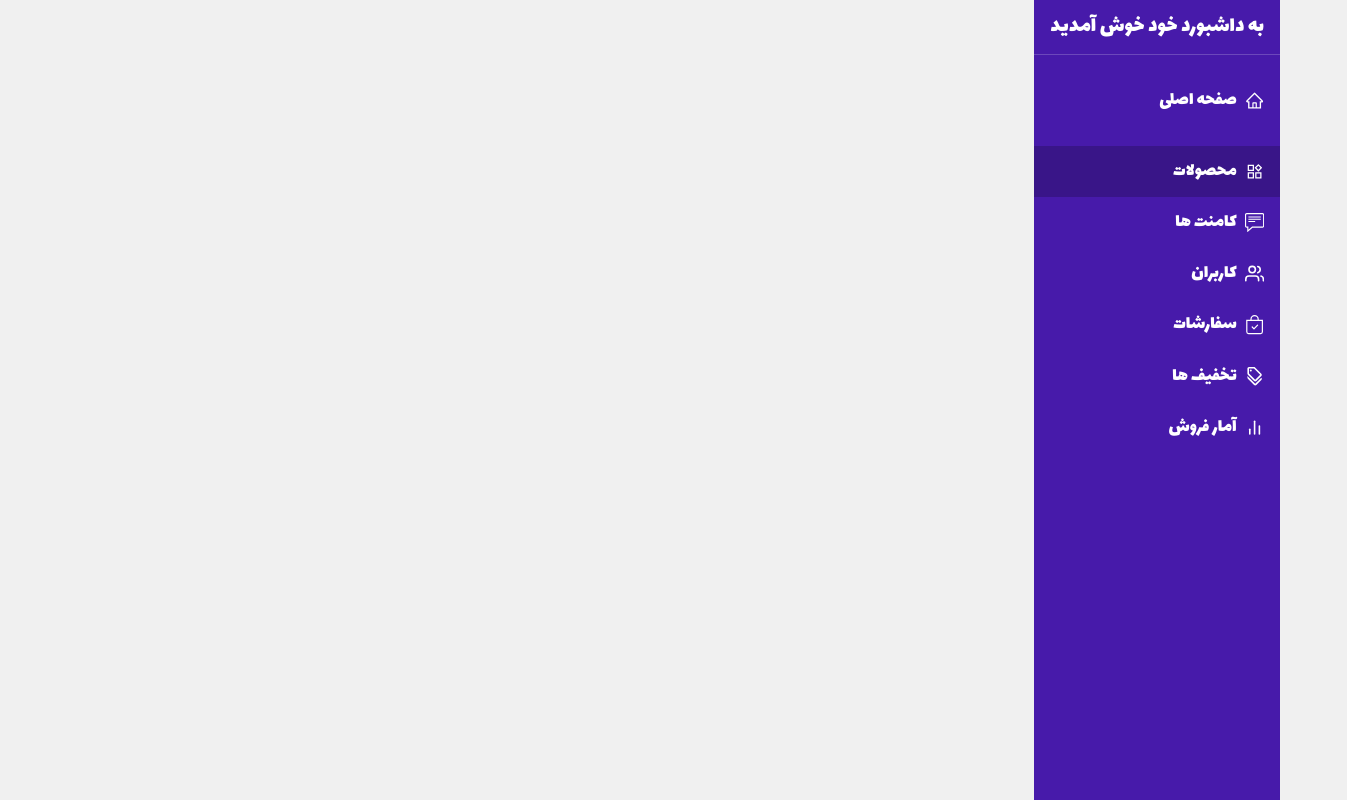
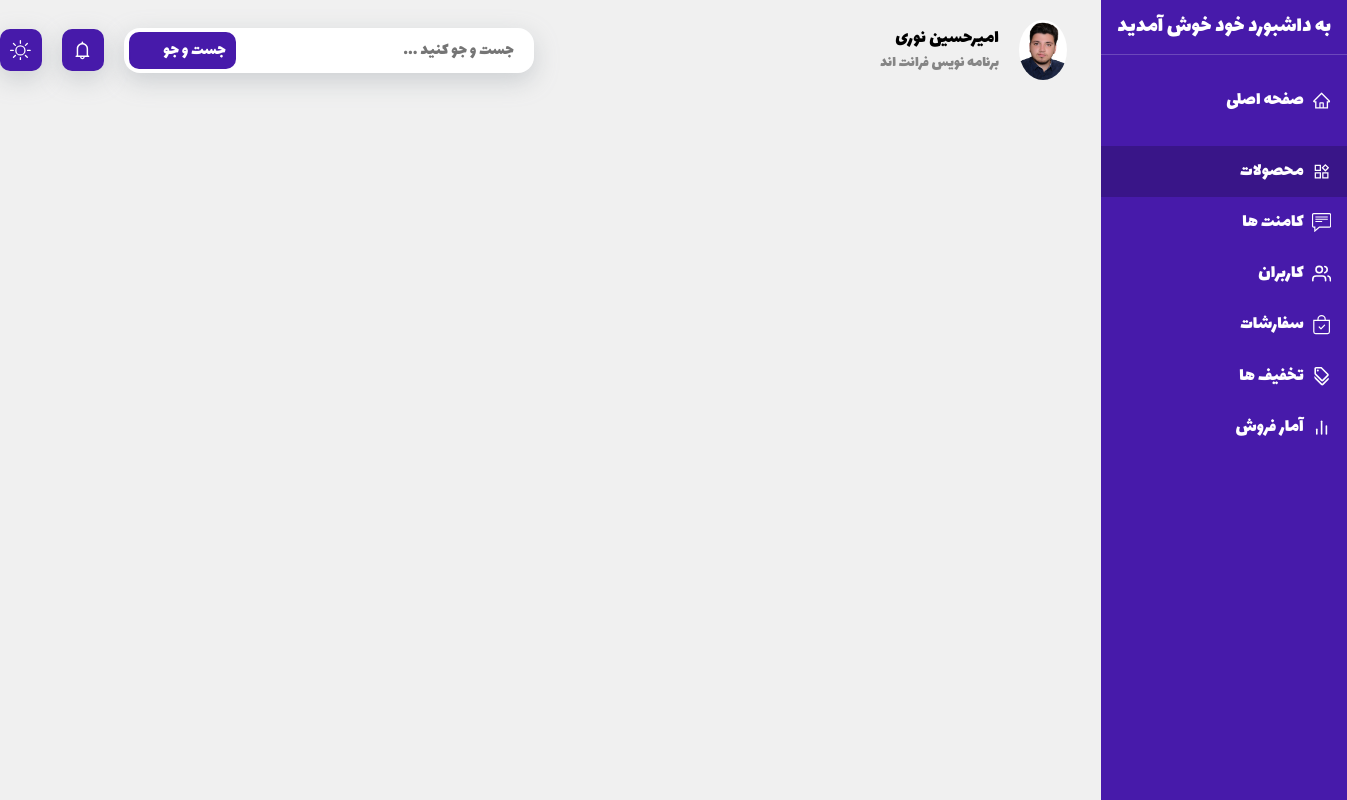
Before and after one commit to AmirNouri-dev/cms-farsi, a React (Vite) app: page / in a window 1280 px wide. Shown: the whole page, 1347 px wide, since content can reach past the window. Built offline with nearby package versions, Linux system fonts and the light colour scheme.

Commit message:
code header component

```diff
--- a/src/App.css
+++ b/src/App.css
@@ -1,42 +1,5 @@
-/* #root {
-  max-width: 1280px;
-  margin: 0 auto;
-  padding: 2rem;
-  text-align: center;
+.main {
+  flex: 4;
+  padding: 20px;
+  padding-right: 280px;
 }
-
-.logo {
-  height: 6em;
-  padding: 1.5em;
-  will-change: filter;
-  transition: filter 300ms;
-}
-.logo:hover {
-  filter: drop-shadow(0 0 2em #646cffaa);
-}
-.logo.react:hover {
-  filter: drop-shadow(0 0 2em #61dafbaa);
-}
-
-@keyframes logo-spin {
-  from {
-    transform: rotate(0deg);
-  }
-  to {
-    transform: rotate(360deg);
-  }
-}
-
-@media (prefers-reduced-motion: no-preference) {
-  a:nth-of-type(2) .logo {
-    animation: logo-spin infinite 20s linear;
-  }
-}
-
-.card {
-  padding: 2em;
-}
-
-.read-the-docs {
-  color: #888;
-} */
--- a/src/Components/Header/Header.css
+++ b/src/Components/Header/Header.css
@@ -0,0 +1,96 @@
+.header {
+  display: flex;
+  align-items: center;
+  justify-content: space-between;
+  width: 148%;
+}
+button {
+  cursor: pointer;
+}
+.admin-profile {
+  display: flex;
+  justify-content: center;
+  align-items: center;
+}
+.admin-profile img {
+  width: 48px;
+  height: 60px;
+  border-radius: 100%;
+  -webkit-border-radius: 100%;
+  -moz-border-radius: 100%;
+  -ms-border-radius: 100%;
+  -o-border-radius: 100%;
+  margin-left: 20px;
+}
+.admin-profile div {
+  display: flex;
+  flex-direction: column;
+  row-gap: 6px;
+}
+.admin-profile div h2 {
+  font-size: 1.2rem;
+}
+.admin-profile div h4 {
+  color: var(--gray);
+}
+.header-left-section {
+  display: flex;
+  align-items: center;
+  column-gap: 20px;
+}
+.search-box {
+  background-color: var(--white);
+  width: 400px;
+  height: 45px;
+  display: flex;
+  align-items: center;
+  justify-content: space-between;
+  padding: 0 5px 0 5px;
+  box-shadow: rgba(149, 157, 165, 0.4) 0 8px 24px;
+  border-radius: 1rem;
+  -webkit-border-radius: 1rem;
+  -moz-border-radius: 1rem;
+  -ms-border-radius: 1rem;
+  -o-border-radius: 1rem;
+}
+.search-box input {
+  border: none;
+  outline: none;
+  padding: 10px 15px 10px 10px;
+  font-size: 1.1rem;
+  background: unset;
+  width: 100%;
+}
+.search-box button {
+  /*padding-left: 20px;
+  */
+  display: flex;
+  font-size: 1.1rem;
+  width: 150px;
+  border: none;
+  background-color: var(--blue);
+  padding: 5px 10px;
+  color: var(--white);
+  border-radius: 10px;
+  -webkit-border-radius: 10px;
+  -moz-border-radius: 10px;
+  -ms-border-radius: 10px;
+  -o-border-radius: 10px;
+}
+.header-left-icon {
+  display: flex;
+  justify-content: center;
+  align-items: center;
+  background-color: var(--blue);
+  color: var(--white);
+  height: 42px;
+  width: 42px;
+  border: none;
+  font-size: 1.3rem;
+  border-radius: 10px;
+  box-shadow: rgba(149, 157, 165, 0.4) 0 8px 24px;
+  -webkit-border-radius: 10px;
+  -moz-border-radius: 10px;
+  -ms-border-radius: 10px;
+  -o-border-radius: 10px;
+}
--- a/src/Components/Header/Header.jsx
+++ b/src/Components/Header/Header.jsx
@@ -1,6 +1,32 @@
 import React from "react";
-import "Header.css";
+import "./Header.css";
+import { AiOutlineBell } from "react-icons/ai";
+import { BsBrightnessHigh } from "react-icons/bs";
 
 export default function Header() {
-  return <div></div>;
+  return (
+    <>
+      <div className="header">
+        <div className="admin-profile">
+          <img src="./../../public/images/userImg.jpg" alt="admin pic" />
+          <div>
+            <h2 className="admin-profile-name">امیرحسین نوری</h2>
+            <h4 className="admin-profile-job">برنامه نویس فرانت اند</h4>
+          </div>
+        </div>
+        <div className="header-left-section">
+          <div className="search-box">
+            <input type="text" placeholder="جست و جو کنید ..." />
+            <button>جست و جو</button>
+          </div>
+          <button className="header-left-icon">
+            <AiOutlineBell />
+          </button>
+          <button className="header-left-icon">
+            <BsBrightnessHigh />
+          </button>
+        </div>
+      </div>
+    </>
+  );
 }
--- a/src/custom.css
+++ b/src/custom.css
@@ -9,6 +9,7 @@
   --white-50: #f0f0f0;
   --blue: #471aaa;
   --blue-50: #391588;
+  --gray: #858585;
 }
 body {
   background-color: var(--white-50);
```
Also changed, not shown: public/images/logo.png (added), public/images/userImg.JPG (added).
